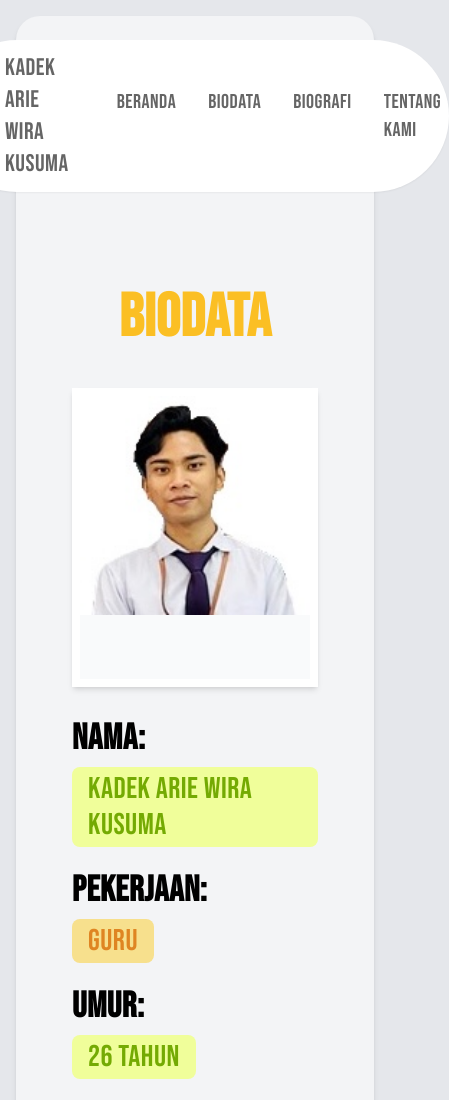
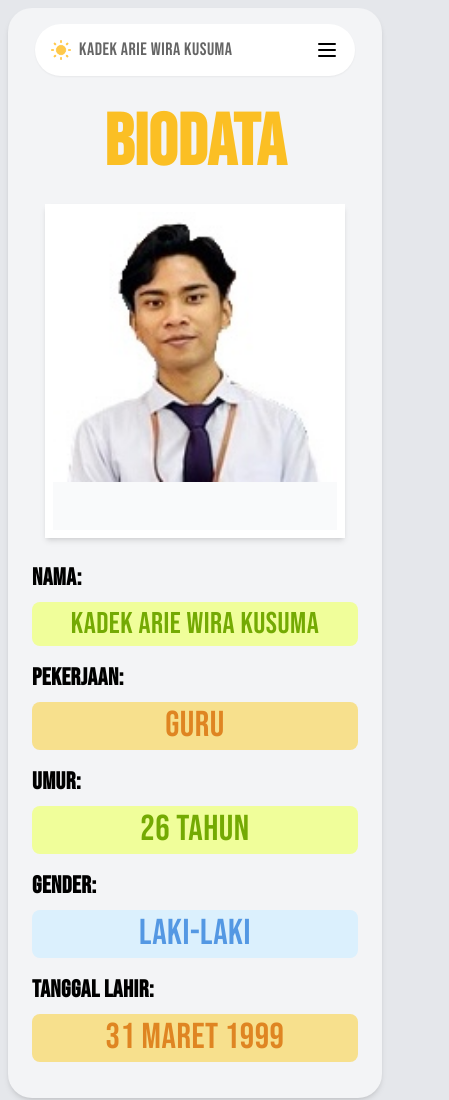
Before and after one commit to komangbayu8818/Biografi-Putu-Arie-Wira-Kusuma-, a plain HTML site: page biodata.html in a window 390 px wide. Shown: the top 1100 px of the page, 449 px wide, since content can reach past the window. Drawn offline with nearby package versions, Linux system fonts and the light colour scheme.

Commit message:
Update biodata.html
Make Responsive

```diff
--- a/biodata.html
+++ b/biodata.html
@@ -28,22 +28,51 @@
         </script>
     </head>
 
-    <body class="min-h-screen bg-gray-200 flex flex-col items-center justify-center p-4 font-bebas overflow-x-hidden">
+    <body class="min-h-screen bg-gray-200 flex flex-col items-center justify-center p-2 sm:p-4 font-bebas overflow-x-hidden">
         <!-- Main content container - ENLARGED -->
-        <div class="w-full max-w-6xl bg-gray-100 rounded-3xl p-10 md:p-16 pt-6 md:pt-6 shadow-md relative min-h-[80vh]">
+        <div class="w-full max-w-6xl bg-gray-100 rounded-3xl p-4 sm:p-8 md:p-16 pt-4 md:pt-6 shadow-md relative min-h-[80vh]">
             <!-- Header with centered navbar -->
-        <div class="flex justify-center mb-24">
-            <!-- Rounded navbar container -->
-            <div class="bg-white px-8 py-3 rounded-full shadow-sm flex items-center gap-2">
+            <div class="flex justify-center mb-8 sm:mb-16 md:mb-24">
+                <!-- Mobile menu button (visible only on small screens) -->
+                <div class="md:hidden w-full flex justify-center">
+                    <div class="bg-white px-4 py-3 rounded-full shadow-sm flex items-center justify-between w-full max-w-xs">
+                        <div class="flex items-center gap-2">
+                            <img src="./images/sun-icon.webp" alt="Sun icon" class="w-5 h-5">
+                            <div class="font-medium text-black opacity-60 text-lg font-bebas hover:opacity-100 transition-opacity duration-300">
+                                <a href="https://www.instagram.com/ariewira_?utm_source=ig_web_button_share_sheet&igsh=ZDNlZDc0MzIxNw==">KADEK ARIE WIRA KUSUMA</a>
+                            </div>
+                        </div>
+
+                        <button id="mobileMenuButton" class="text-black focus:outline-none">
+                            <svg xmlns="http://www.w3.org/2000/svg" class="h-6 w-6" fill="none" viewBox="0 0 24 24" stroke="currentColor">
+                                <path stroke-linecap="round" stroke-linejoin="round" stroke-width="2" d="M4 6h16M4 12h16M4 18h16" />
+                            </svg>
+                        </button>
+                    </div>
+                </div>
+
+                <!-- Mobile menu (hidden by default) -->
+                <div id="mobileMenu" class="hidden md:hidden absolute top-20 left-0 right-0 z-50 mx-auto w-4/5 bg-white rounded-xl shadow-lg p-4">
+                    <nav class="flex flex-col gap-4 text-xl font-bebas">
+                        <a href="index.html" class="text-black opacity-60 hover:opacity-100 transition-opacity duration-300 py-2 border-b border-gray-100 text-center">BERANDA</a>
+                        <a href="biodata.html" class="text-black opacity-60 hover:opacity-100 transition-opacity duration-300 py-2 border-b border-gray-100 text-center">BIODATA</a>
+                        <a href="biografi.html" class="text-black opacity-60 hover:opacity-100 transition-opacity duration-300 py-2 border-b border-gray-100 text-center">BIOGRAFI</a>
+                        <a href="tentang-kami.html" class="text-black opacity-60 hover:opacity-100 transition-opacity duration-300 py-2 text-center">TENTANG KAMI</a>
+                    </nav>
+                </div>
+
+                <!-- Desktop navbar (hidden on small screens) -->
+                <div class="hidden md:flex bg-white px-8 py-3 rounded-full shadow-sm items-center gap-2">
                     <!-- Sun icon to the left of the name -->
                     <img src="./images/sun-icon.webp" alt="Sun icon" class="w-6 h-6">
 
                     <!-- Name in navbar -->
-            <div class="font-medium text-black opacity-60 mr-10 text-2xl md:text-2xl font-bebas hover:opacity-100 transition-opacity duration-300"><a href="https://www.instagram.com/ariewira_?utm_source=ig_web_button_share_sheet&igsh=ZDNlZDc0MzIxNw==">KADEK ARIE WIRA KUSUMA</a></div>
+                    <div class="font-medium text-black opacity-60 mr-10 text-2xl font-bebas hover:opacity-100 transition-opacity duration-300">
+                        <a href="https://www.instagram.com/ariewira_?utm_source=ig_web_button_share_sheet&igsh=ZDNlZDc0MzIxNw==">KADEK ARIE WIRA KUSUMA</a>
+                    </div>
 
                     <!-- Navigation links -->
                     <nav class="flex gap-8 text-xl md:text-2xl font-bebas">
-                <!-- <a href="#" class="font-bold text-black">BERANDA</a> -->
                         <a href="index.html" class="text-black opacity-60 hover:opacity-100 transition-opacity duration-300">BERANDA</a>
                         <a href="biodata.html" class="text-black opacity-60 hover:opacity-100 transition-opacity duration-300">BIODATA</a>
                         <a href="biografi.html" class="text-black opacity-60 hover:opacity-100 transition-opacity duration-300">BIOGRAFI</a>
@@ -53,50 +82,50 @@
             </div>
 
             <!-- Main content -->
-            <div class="flex flex-col items-center px-4 md:px-10">
+            <div class="flex flex-col items-center px-2 sm:px-4 md:px-10">
                 <!-- BIODATA heading -->
-            <h2 class="text-amber-400 text-6xl md:text-7xl font-bold mb-10 font-bebas text-center">BIODATA</h2>
+                <h2 class="text-amber-400 text-7xl sm:text-7xl md:text-7xl font-bold mb-6 sm:mb-10 font-bebas text-center">BIODATA</h2>
 
                 <!-- Profile content -->
-            <div class="flex flex-col md:flex-row gap-8 w-full">
+                <div class="flex flex-col md:flex-row gap-6 sm:gap-8 w-full">
                     <!-- Profile photo -->
-                <div class="md:w-1/3">
-                    <div class="bg-white p-2 shadow-md">
-                        <img src="./images/dek.jpg" alt="Profile Photo" class="w-full">
-                        <div class="h-16 bg-gray-50"></div>
+                    <div class="md:w-1/3 flex justify-center md:justify-start">
+                        <div class="bg-white p-2 shadow-md max-w-[300px]">
+                            <img src="./images/dek.jpg" alt="Profile Photo" class="w-80">
+                            <div class="h-12 sm:h-16 bg-gray-50"></div>
                         </div>
                     </div>
 
                     <!-- Personal information -->
-                <div class="md:w-2/3 flex flex-col gap-6 justify-center">
+                    <div class="md:w-2/3 flex flex-col gap-4 sm:gap-6 justify-center mb-5">
                         <!-- Name -->
                         <div class="flex flex-col md:flex-row items-start md:items-center gap-2">
-                        <h3 class="text-4xl font-bold">NAMA:</h3>
-                        <div class="bg-[#F0FE9A] text-[#74AA03] px-4 py-1 text-3xl rounded-lg">KADEK ARIE WIRA KUSUMA</div>
+                            <h3 class="text-2xl sm:text-3xl md:text-4xl font-bold">NAMA:</h3>
+                            <div class="bg-[#F0FE9A] text-[#74AA03] px-3 sm:px-4 py-1 text-3xl sm:text-2xl md:text-3xl rounded-lg w-full md:w-auto text-center md:text-left">KADEK ARIE WIRA KUSUMA</div>
                         </div>
 
                         <!-- Occupation -->
                         <div class="flex flex-col md:flex-row items-start md:items-center gap-2">
-                    <h3 class="text-4xl font-bold">PEKERJAAN:</h3>
-                    <div class="bg-[#F7E08D] text-[#DF8522] px-4 py-1 text-3xl rounded-lg">GURU</div>
+                            <h3 class="text-2xl sm:text-3xl md:text-4xl font-bold">PEKERJAAN:</h3>
+                            <div class="bg-[#F7E08D] text-[#DF8522] px-3 sm:px-4 py-1 text-4xl sm:text-2xl md:text-3xl rounded-lg w-full md:w-auto text-center md:text-left">GURU</div>
                         </div>
 
                         <!-- Age -->
                         <div class="flex flex-col md:flex-row items-start md:items-center gap-2">
-                    <h3 class="text-4xl font-bold">UMUR:</h3>
-                    <div class="bg-[#F0FE9A] text-[#74AA03] px-4 py-1 text-3xl rounded-lg">26 TAHUN</div>
+                            <h3 class="text-2xl sm:text-3xl md:text-4xl font-bold">UMUR:</h3>
+                            <div class="bg-[#F0FE9A] text-[#74AA03] px-3 sm:px-4 py-1 text-4xl sm:text-2xl md:text-3xl rounded-lg w-full md:w-auto text-center md:text-left">26 TAHUN</div>
                         </div>
 
                         <!-- Gender -->
                         <div class="flex flex-col md:flex-row items-start md:items-center gap-2">
-                    <h3 class="text-4xl font-bold">GENDER:</h3>
-                    <div class="bg-[#DBF0FD] text-[#5498E3] px-4 py-1 text-3xl rounded-lg">LAKI-LAKI</div>
+                            <h3 class="text-2xl sm:text-3xl md:text-4xl font-bold">GENDER:</h3>
+                            <div class="bg-[#DBF0FD] text-[#5498E3] px-3 sm:px-4 py-1 text-4xl sm:text-2xl md:text-3xl rounded-lg w-full md:w-auto text-center md:text-left">LAKI-LAKI</div>
                         </div>
 
                         <!-- Birth date -->
                         <div class="flex flex-col md:flex-row items-start md:items-center gap-2">
-                    <h3 class="text-4xl font-bold">TANGGAL LAHIR:</h3>
-                    <div class="bg-[#F7E08D] text-[#DF8522] px-4 py-1 text-3xl rounded-lg">31 MARET 1999</div>
+                            <h3 class="text-2xl sm:text-3xl md:text-4xl font-bold">TANGGAL LAHIR:</h3>
+                            <div class="bg-[#F7E08D] text-[#DF8522] px-3 sm:px-4 py-1 text-4xl sm:text-2xl md:text-3xl rounded-lg w-full md:w-auto text-center md:text-left">31 MARET 1999</div>
                         </div>
                     </div>
                 </div>
@@ -104,8 +133,24 @@
         </div>
 
         <!-- Footer with gray background -->
-        <div class="static mt-3.5 mb-0 bottom-0 w-screen  py-3 text-center text-gray-600 text-sm font-bebas">
+        <div class="static mt-3.5 mb-0 bottom-0 w-screen py-2 sm:py-3 text-center text-gray-600 text-md font-bebas">
             © KELOMPOK 2 | X RPL 2 | 2025
         </div>
+
+        <!-- JavaScript for mobile menu toggle -->
+        <script>
+            document.addEventListener('DOMContentLoaded', function() {
+                const mobileMenuButton = document.getElementById('mobileMenuButton');
+                const mobileMenu = document.getElementById('mobileMenu');
+
+                mobileMenuButton.addEventListener('click', function() {
+                    if (mobileMenu.classList.contains('hidden')) {
+                        mobileMenu.classList.remove('hidden');
+                    } else {
+                        mobileMenu.classList.add('hidden');
+                    }
+                });
+            });
+        </script>
     </body>
 </html>
```
Lines whose indentation alone changed are shown as unchanged.
